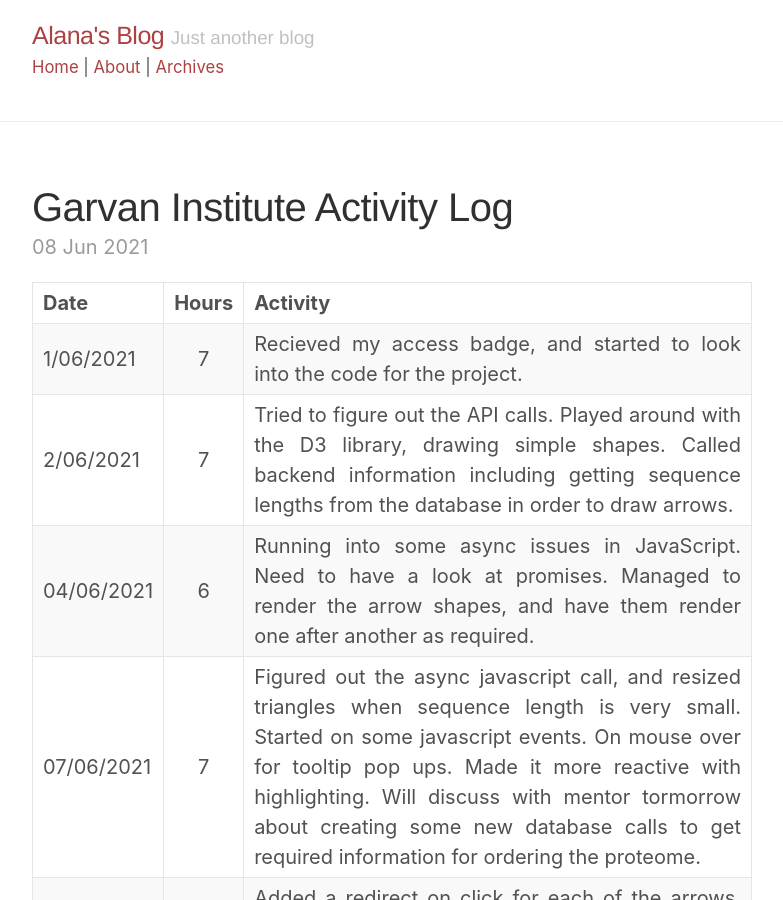
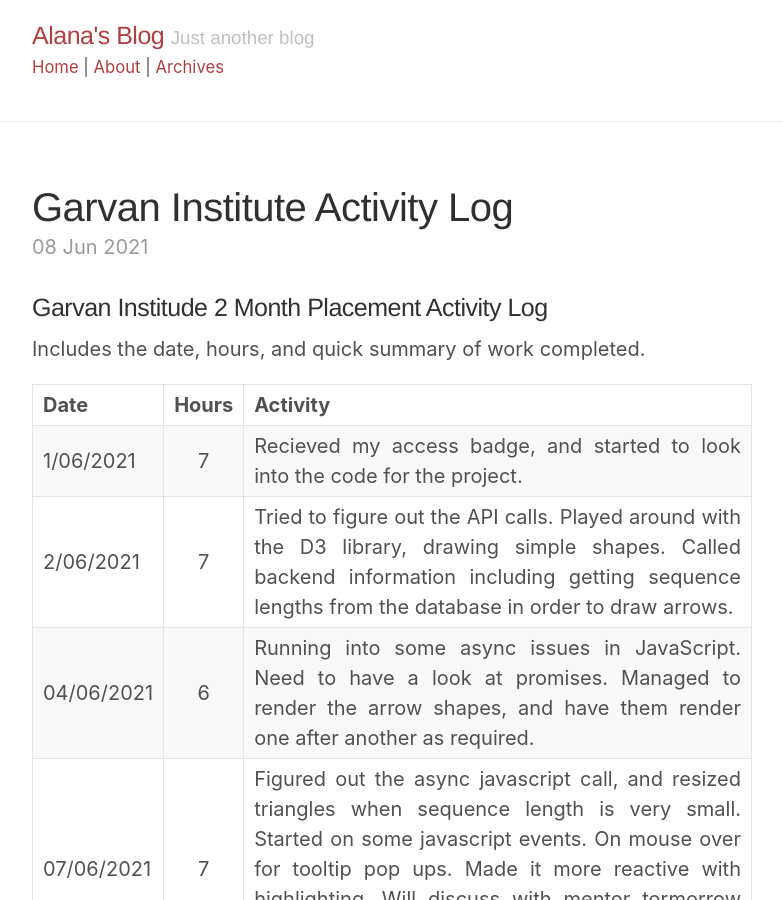
Before and after one commit to Key-Puncher/key-puncher.github.io, a Jekyll site: the page built from _posts/2021-06-08-garvan-institute-activity-log.md, in a window 1280 px wide and 900 px high. Shown: the whole window, without its empty margins (248-1031 px from the left). Built offline with Jekyll 4.4.1, drawn with Linux system fonts in a browser that asks for light colours; a style sheet for code colours, icons or effects is not loaded.

Commit message:
Update 2021-06-08-garvan-institute-activity-log.md

```diff
--- a/_posts/2021-06-08-garvan-institute-activity-log.md
+++ b/_posts/2021-06-08-garvan-institute-activity-log.md
@@ -2,6 +2,9 @@
 layout: post
 title: Garvan Institute Activity Log
 ---
+
+### Garvan Institude 2 Month Placement Activity Log
+Includes the date, hours, and quick summary of work completed.
 
 | Date        | Hours | Activity  |
 | :--------- :|:----:| ---------------- |
```
